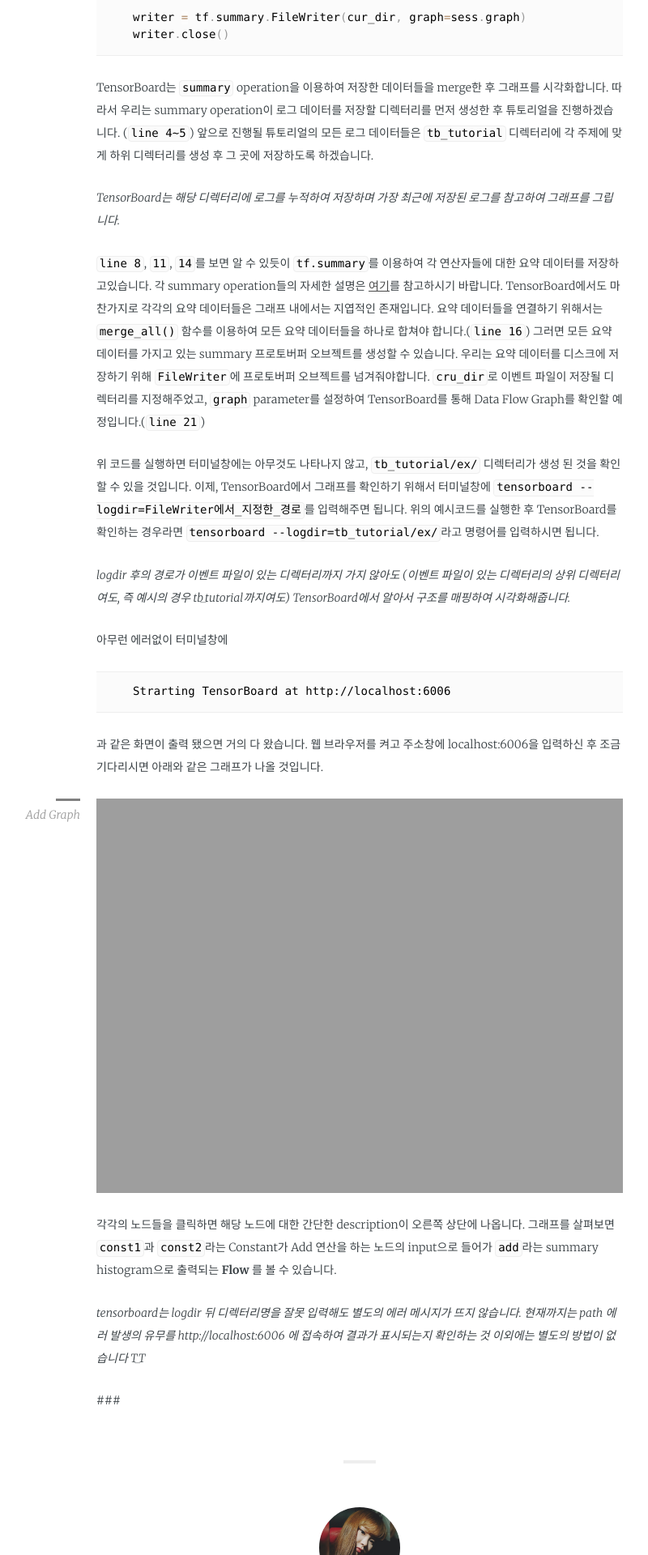
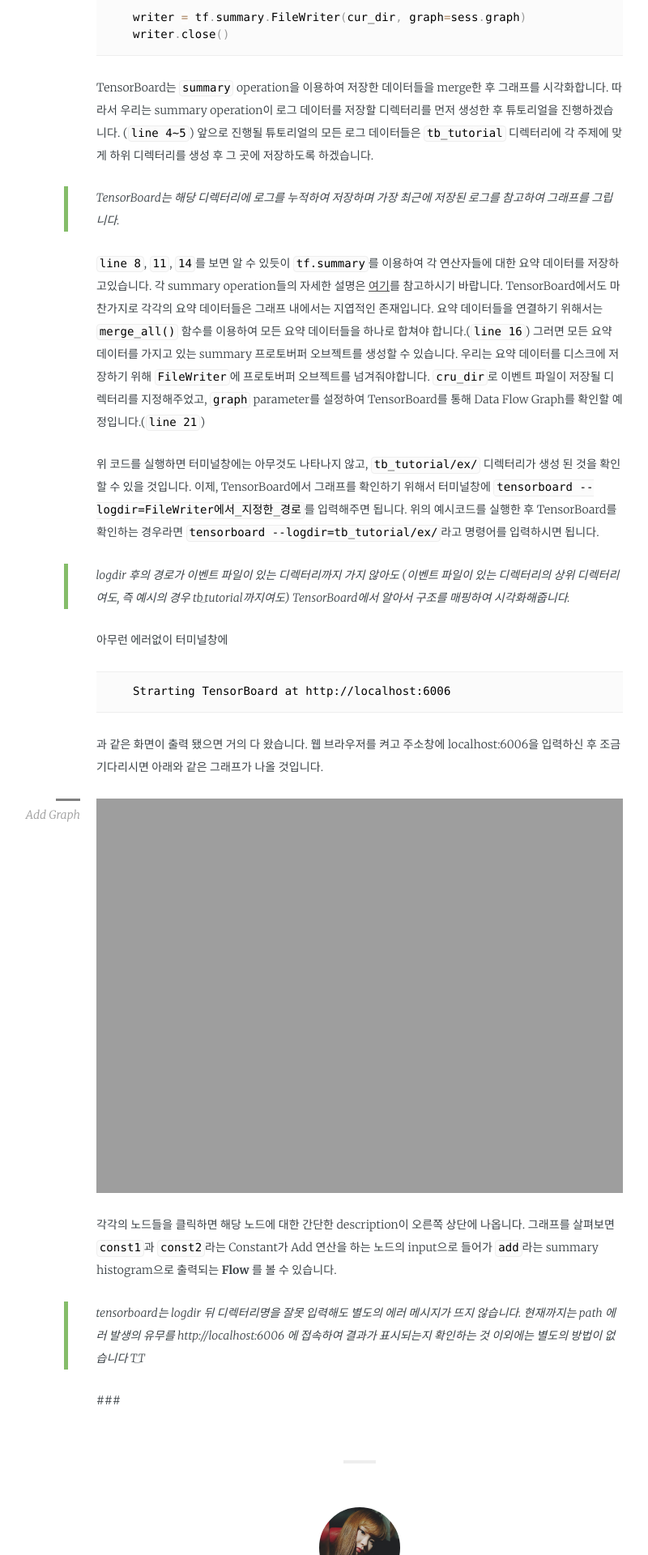
Before and after one commit to TeamLab/jekyllDecent, a Jekyll site: the page built from _posts/2018-05-08-tensorboard_tutorial.md, in a window 1280 px wide. Shown: the part 2731-4651 px from the top of the page at 81% size, without its empty margins (196-996 px from the left). Built offline with Jekyll 4.4.1, drawn with Linux system fonts in a browser that asks for light colours; some web fonts are replaced.

```diff
--- a/_posts/2018-05-08-tensorboard_tutorial.md
+++ b/_posts/2018-05-08-tensorboard_tutorial.md
@@ -82,14 +82,14 @@ writer.close()
 
 TensorBoard는 `summary` operation을 이용하여 저장한 데이터들을 merge한 후 그래프를 시각화합니다. 따라서 우리는 summary operation이 로그 데이터를 저장할 디렉터리를 먼저 생성한 후 튜토리얼을 진행하겠습니다. (`line 4~5`) 앞으로 진행될 튜토리얼의 모든 로그 데이터들은 `tb_tutorial` 디렉터리에 각 주제에 맞게 하위 디렉터리를 생성 후 그 곳에 저장하도록 하겠습니다.
 
-*TensorBoard는 해당 디렉터리에 로그를 누적하여 저장하며 가장 최근에 저장된 로그를 참고하여 그래프를 그립니다.*
+> *TensorBoard는 해당 디렉터리에 로그를 누적하여 저장하며 가장 최근에 저장된 로그를 참고하여 그래프를 그립니다.*
 
 
 `line 8`, `11`, `14`를 보면 알 수 있듯이 `tf.summary`를 이용하여 각 연산자들에 대한 요약 데이터를 저장하고있습니다. 각 summary operation들의 자세한 설명은 [여기](https://www.tensorflow.org/api_guides/python/summary)를 참고하시기 바랍니다. TensorBoard에서도 마찬가지로 각각의 요약 데이터들은 그래프 내에서는 지엽적인 존재입니다. 요약 데이터들을 연결하기 위해서는 `merge_all()` 함수를 이용하여 모든 요약 데이터들을 하나로 합쳐야 합니다.(`line 16`) 그러면 모든 요약 데이터를 가지고 있는 summary 프로토버퍼 오브젝트를 생성할 수 있습니다. 우리는 요약 데이터를 디스크에 저장하기 위해 `FileWriter`에 프로토버퍼 오브젝트를 넘겨줘야합니다. `cru_dir`로 이벤트 파일이 저장될 디렉터리를 지정해주었고, `graph` parameter를 설정하여 TensorBoard를 통해 Data Flow Graph를 확인할 예정입니다.(`line 21`)
 
 위 코드를 실행하면 터미널창에는 아무것도 나타나지 않고, `tb_tutorial/ex/` 디렉터리가 생성 된 것을 확인할 수 있을 것입니다. 이제, TensorBoard에서 그래프를 확인하기 위해서 터미널창에 `tensorboard --logdir=FileWriter에서_지정한_경로`를 입력해주면 됩니다. 위의 예시코드를 실행한 후 TensorBoard를 확인하는 경우라면 `tensorboard --logdir=tb_tutorial/ex/`라고 명령어를 입력하시면 됩니다.
 
-*logdir 후의 경로가 이벤트 파일이 있는 디렉터리까지 가지 않아도 (이벤트 파일이 있는 디렉터리의 상위 디렉터리여도, 즉 예시의 경우 tb_tutorial까지여도) TensorBoard에서 알아서 구조를 매핑하여 시각화해줍니다.*
+> *logdir 후의 경로가 이벤트 파일이 있는 디렉터리까지 가지 않아도 (이벤트 파일이 있는 디렉터리의 상위 디렉터리여도, 즉 예시의 경우 tb_tutorial까지여도) TensorBoard에서 알아서 구조를 매핑하여 시각화해줍니다.*
 
 아무런 에러없이 터미널창에
 {% highlight pycon %}
@@ -104,6 +104,6 @@ Strarting TensorBoard at http://localhost:6006
 
 각각의 노드들을 클릭하면 해당 노드에 대한 간단한 description이 오른쪽 상단에 나옵니다. 그래프를 살펴보면 `const1`과 `const2`라는 Constant가 Add 연산을 하는 노드의 input으로 들어가 `add`라는 summary histogram으로 출력되는 **Flow** 를 볼 수 있습니다.
 
-*tensorboard는 logdir 뒤 디렉터리명을 잘못 입력해도 별도의 에러 메시지가 뜨지 않습니다. 현재까지는 path 에러 발생의 유무를 http://localhost:6006 에 접속하여 결과가 표시되는지 확인하는 것 이외에는 별도의 방법이 없습니다 T_T*
+> *tensorboard는 logdir 뒤 디렉터리명을 잘못 입력해도 별도의 에러 메시지가 뜨지 않습니다. 현재까지는 path 에러 발생의 유무를 http://localhost:6006 에 접속하여 결과가 표시되는지 확인하는 것 이외에는 별도의 방법이 없습니다 T_T*
 
 ###
```
